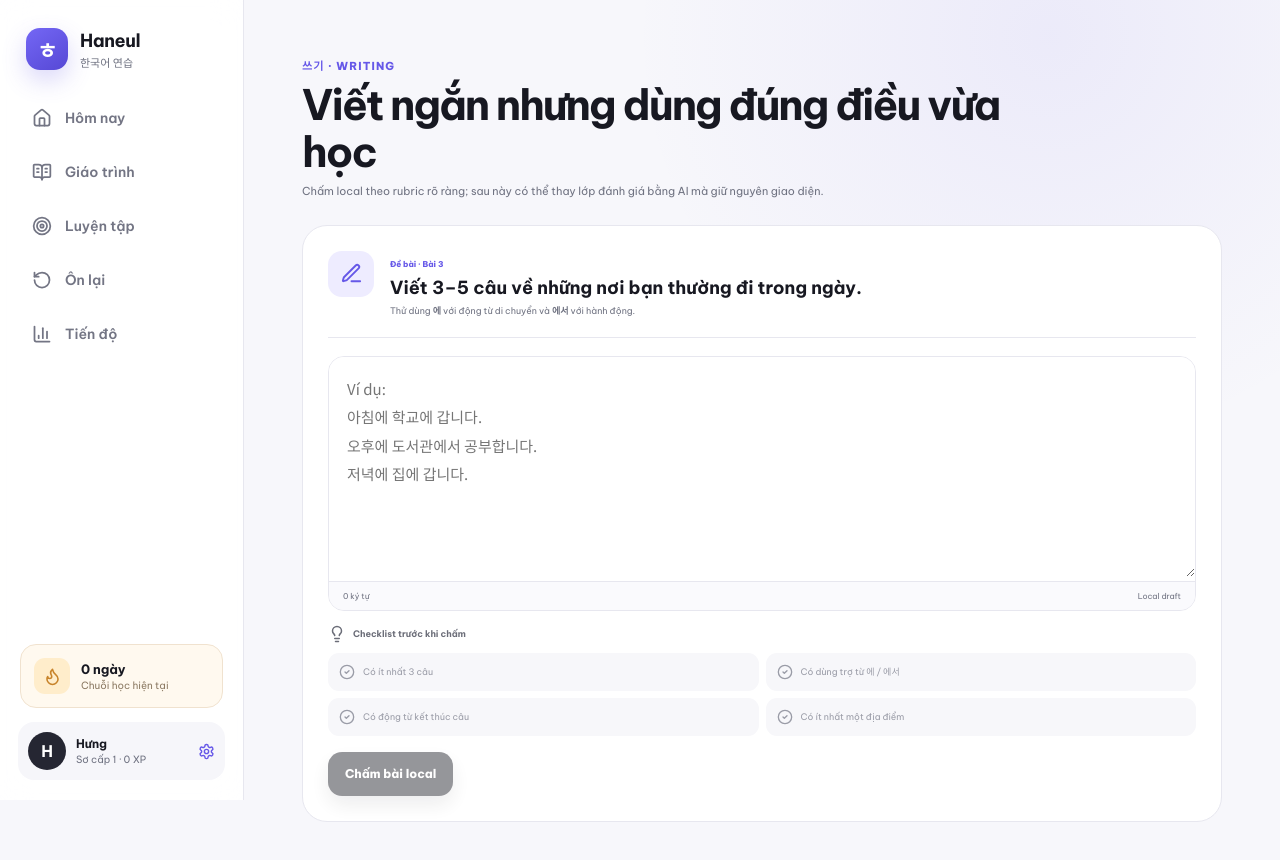
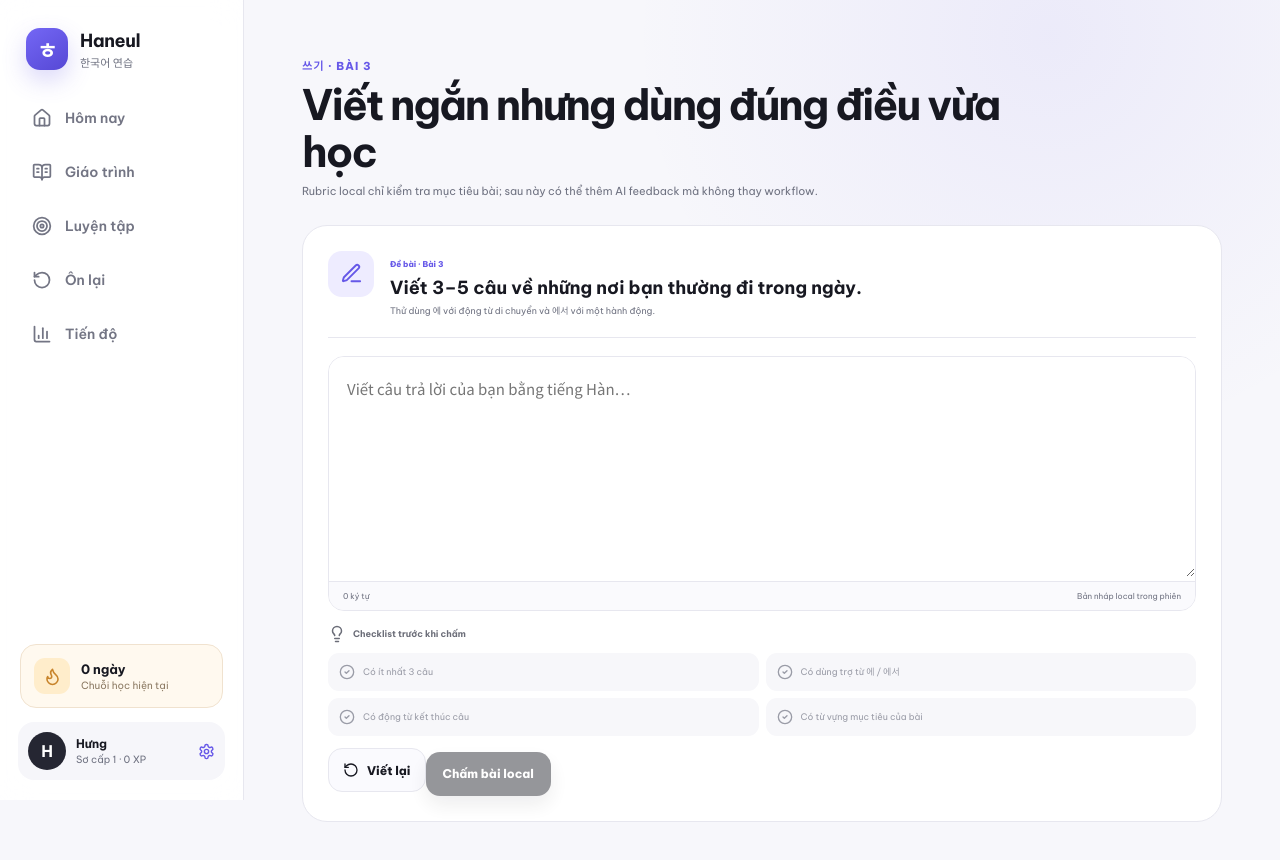
Before and after one commit to phung086/Tieng-Han, a Next.js app: page /writing in a window 1280 px wide. Shown: the top 860 px of the page. Built offline with nearby package versions, Linux system fonts and the light colour scheme.

Commit message:
refactor: make writing lab lesson-aware

```diff
--- a/src/components/writing-lab.tsx
+++ b/src/components/writing-lab.tsx
@@ -1,34 +1,49 @@
 "use client";
 
 import { useMemo, useState } from "react";
-import { CheckCircle2, Lightbulb, PenLine } from "lucide-react";
+import Link from "next/link";
+import { CheckCircle2, Lightbulb, PenLine, RotateCcw } from "lucide-react";
+import { getLesson } from "@/data/content";
 import { useLearning } from "@/lib/learning-state";
+import { EmptySkillState } from "@/components/empty-skill-state";
 
-const checks = [
-  { label: "Có ít nhất 3 câu", test: (text: string) => text.split(/[.!?\n]+/).filter((item) => item.trim()).length >= 3 },
-  { label: "Có dùng trợ từ 에 / 에서", test: (text: string) => /에|에서/.test(text) },
-  { label: "Có động từ kết thúc câu", test: (text: string) => /니다|어요|아요/.test(text) },
-  { label: "Có ít nhất một địa điểm", test: (text: string) => /학교|집|도서관|회사|은행|식당/.test(text) },
-];
-
-export function WritingLab() {
-  const { recordAnswer } = useLearning();
+export function WritingLab({ lessonId = 3 }: { lessonId?: number }) {
+  const { recordAnswer, completeLessonSkill } = useLearning();
+  const lesson = getLesson(lessonId);
+  const content = lesson?.writing;
   const [text, setText] = useState("");
   const [submitted, setSubmitted] = useState(false);
-  const results = useMemo(() => checks.map((check) => ({ ...check, passed: check.test(text) })), [text]);
-  const score = Math.round((results.filter((item) => item.passed).length / checks.length) * 100);
 
-  function evaluate() { setSubmitted(true); recordAnswer("writing", score >= 75, "writing-lesson-3"); }
+  const checks = useMemo(() => {
+    const targets = content?.targetWords ?? [];
+    return [
+      { label: "Có ít nhất 3 câu", passed: text.split(/[.!?\n]+/).filter((item) => item.trim()).length >= 3 },
+      { label: "Có dùng trợ từ 에 / 에서", passed: /에|에서/.test(text) },
+      { label: "Có động từ kết thúc câu", passed: /니다|어요|아요/.test(text) },
+      { label: "Có từ vựng mục tiêu của bài", passed: targets.some((word) => text.includes(word)) },
+    ];
+  }, [content?.targetWords, text]);
+
+  if (!lesson || !content) return <EmptySkillState lessonId={lessonId} skill="Viết" />;
+
+  const score = Math.round((checks.filter((item) => item.passed).length / checks.length) * 100);
+
+  function evaluate() {
+    setSubmitted(true);
+    recordAnswer("writing", score >= 75, "writing-" + lessonId);
+    if (score >= 75) completeLessonSkill(lessonId, "writing");
+  }
 
   return (
     <div className="skill-lab writing-lab">
-      <header className="skill-lab-header"><span className="eyebrow">쓰기 · WRITING</span><h1>Viết ngắn nhưng dùng đúng điều vừa học</h1><p>Chấm local theo rubric rõ ràng; sau này có thể thay lớp đánh giá bằng AI mà giữ nguyên giao diện.</p></header>
+      <header className="skill-lab-header"><span className="eyebrow">쓰기 · BÀI {lessonId}</span><h1>Viết ngắn nhưng dùng đúng điều vừa học</h1><p>Rubric local chỉ kiểm tra mục tiêu bài; sau này có thể thêm AI feedback mà không thay workflow.</p></header>
       <section className="writing-workspace">
-        <div className="writing-prompt"><div className="prompt-icon"><PenLine size={23} /></div><div><span>Đề bài · Bài 3</span><h2>Viết 3–5 câu về những nơi bạn thường đi trong ngày.</h2><p>Thử dùng <strong>에</strong> với động từ di chuyển và <strong>에서</strong> với hành động.</p></div></div>
-        <div className="writing-area"><textarea onChange={(event) => { setText(event.target.value); setSubmitted(false); }} placeholder={"Ví dụ:\n아침에 학교에 갑니다.\n오후에 도서관에서 공부합니다.\n저녁에 집에 갑니다."} value={text} /><div className="writing-toolbar"><span>{text.length} ký tự</span><span>Local draft</span></div></div>
-        <div className="writing-rubric"><div className="rubric-title"><Lightbulb size={18} /><strong>Checklist trước khi chấm</strong></div>{results.map((item) => <div className={item.passed ? "passed" : ""} key={item.label}><CheckCircle2 size={16} /><span>{item.label}</span></div>)}</div>
-        {submitted ? <div className="writing-feedback"><div className={score >= 75 ? "writing-score good" : "writing-score"}><strong>{score}</strong><span>/100</span></div><div><strong>{score >= 75 ? "Bài viết đạt mục tiêu của bài." : "Cần bổ sung một chút trước khi qua bài."}</strong><p>{results.filter((item) => !item.passed).map((item) => item.label).join(" · ") || "Đủ số câu, có địa điểm và dùng cấu trúc mục tiêu."}</p></div></div> : null}
-        <button className="primary-button writing-submit" disabled={text.trim().length < 8} onClick={evaluate}>Chấm bài local</button>
+        <div className="writing-prompt"><div className="prompt-icon"><PenLine size={23} /></div><div><span>Đề bài · Bài {lessonId}</span><h2>{content.prompt}</h2><p>{content.hint}</p></div></div>
+        <div className="writing-area"><textarea onChange={(event) => { setText(event.target.value); setSubmitted(false); }} placeholder="Viết câu trả lời của bạn bằng tiếng Hàn…" value={text} /><div className="writing-toolbar"><span>{text.length} ký tự</span><span>Bản nháp local trong phiên</span></div></div>
+        <div className="writing-rubric"><div className="rubric-title"><Lightbulb size={18} /><strong>Checklist trước khi chấm</strong></div>{checks.map((item) => <div className={item.passed ? "passed" : ""} key={item.label}><CheckCircle2 size={16} /><span>{item.label}</span></div>)}</div>
+        {submitted ? <div className="writing-feedback"><div className={score >= 75 ? "writing-score good" : "writing-score"}><strong>{score}</strong><span>/100</span></div><div><strong>{score >= 75 ? "Bài viết đạt mục tiêu của bài." : "Chưa đạt ngưỡng hoàn thành 75%."}</strong><p>{checks.filter((item) => !item.passed).map((item) => item.label).join(" · ") || "Đủ số câu và có sử dụng cấu trúc mục tiêu."}</p></div></div> : null}
+        <div className="writing-actions"><button className="secondary-button" onClick={() => { setText(""); setSubmitted(false); }}><RotateCcw size={16} /> Viết lại</button><button className="primary-button writing-submit" disabled={text.trim().length < 8} onClick={evaluate}>Chấm bài local</button></div>
+        {submitted && score >= 75 ? <Link className="text-button writing-back" href={"/learn/" + lessonId}>Hoàn thành · quay lại bài học</Link> : null}
       </section>
     </div>
   );
```
